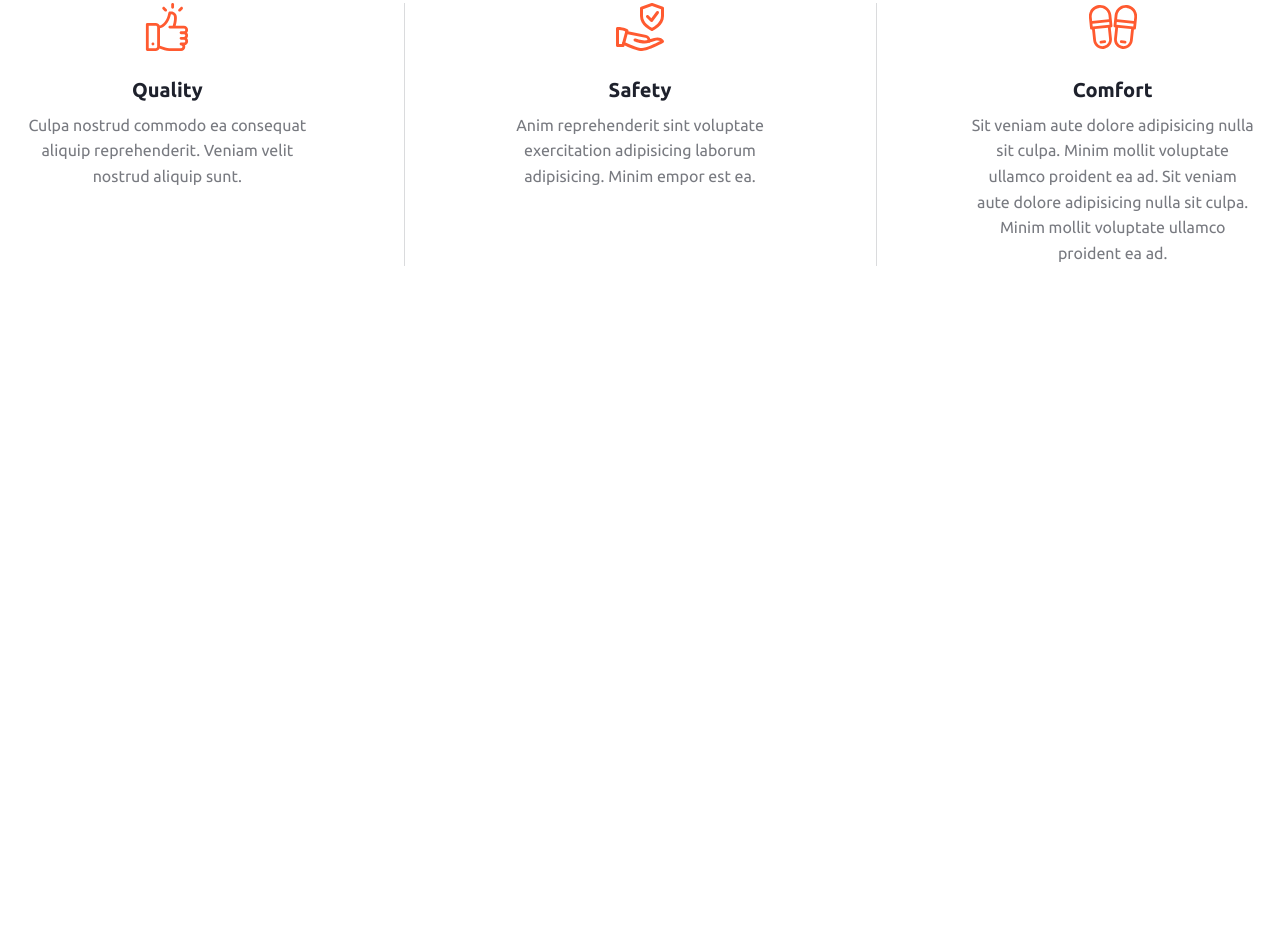
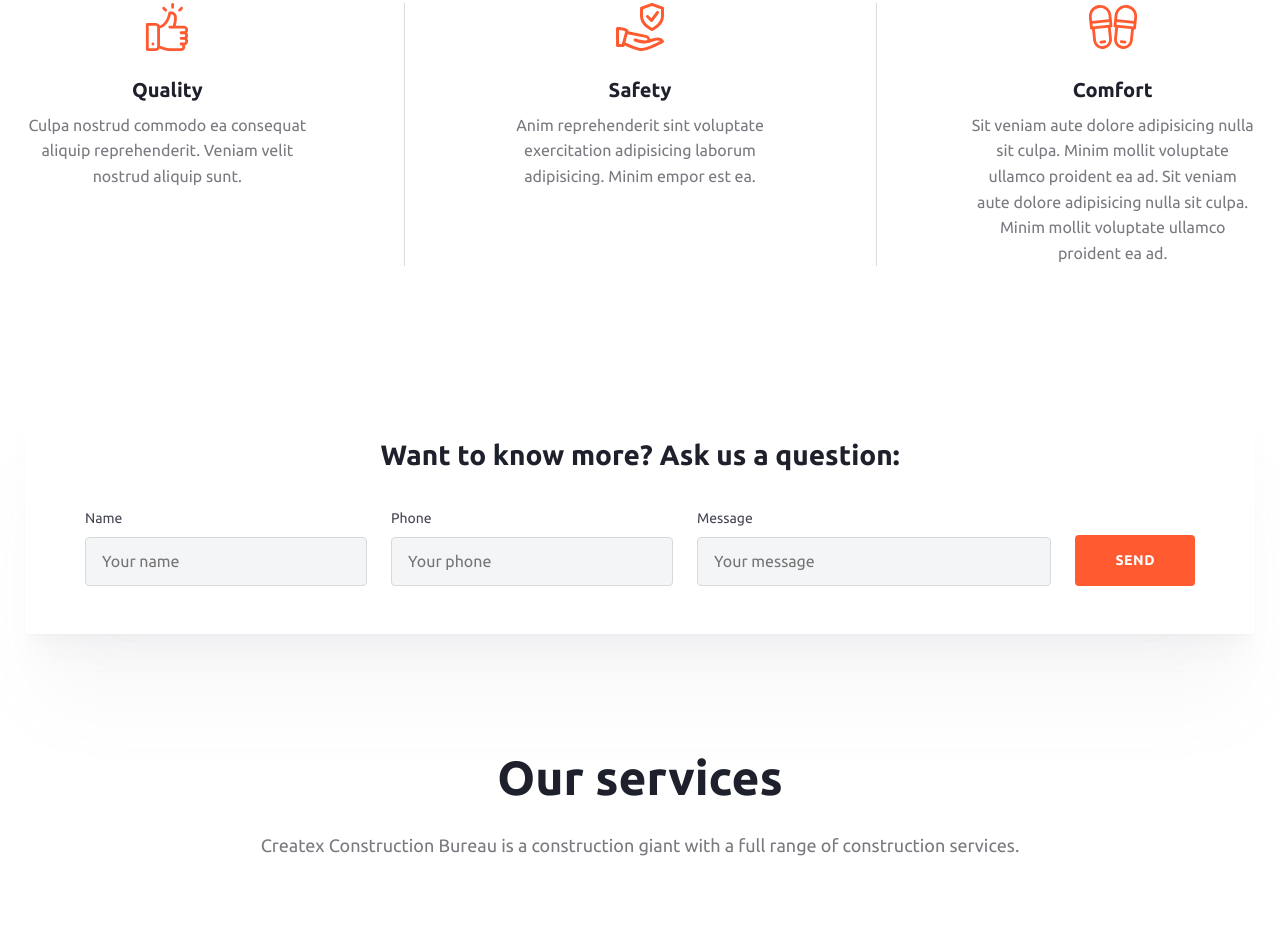
Before and after one commit to max-kot/createx-construct, a website: page src/html/index.html in a window 1280 px wide. Shown: the part 2022-2960 px from the top of the page. Before the commit the page ends 2558 px from the top, so only its background shows below. Drawn offline with nearby package versions, Linux system fonts and the light colour scheme; files that its build step writes are made by us from their sources; files whose address does not match are found by name; a web font is replaced by a local one.

Commit message:
added form-section and start services-section

```diff
--- a/src/html/index.html
+++ b/src/html/index.html
@@ -14,6 +14,8 @@
 			@@include('./modules/_hero.html')
 			@@include('./modules/_video-section.html')
 			@@include('./modules/_values.html')
+			@@include('./modules/_form-section.html')
+			@@include('./modules/_services-section.html')
 		</main>
 		@@include('./modules/_footer.html')
 	</div>
--- /dev/null
+++ b/src/html/modules/_form-section.html
@@ -0,0 +1,31 @@
+<section class="form-section">
+	<div class="container">
+		<div class="form-section__body">
+			<h3 class="form-section__title title-second">
+				Want to know more? Ask us a question:
+			</h3>
+			<form class="form-section__form form" action="#">
+				<label class="form__label form-section__label">
+					<span class="form__label-text">
+						Name
+					</span>
+					<input class="form__input form-section__input" type="text" placeholder="Your name" required>
+				</label>
+				<label class="form__label form-section__label">
+					<span class="form__label-text">
+						Phone
+					</span>
+					<input class="form__input form-section__input" type="tel" placeholder="Your phone" required>
+				</label>
+				<label class="form__label form-section__label form-section__label--textarea">
+					<span class="form__label-text">
+						Message
+					</span>
+					<textarea class="form__input form__textarea form-section__textarea" placeholder="Your message"
+						wrap="off"></textarea>
+				</label>
+				<button class="form-section__btn form__btn btn" type="submit">Send</button>
+			</form>
+		</div>
+	</div>
+</section>
--- /dev/null
+++ b/src/html/modules/_services-section.html
@@ -0,0 +1,12 @@
+<section class="services-section">
+	<div class="container">
+		<div class="services-section__heading heading">
+			<h2 class="heading__title title-section">
+				Our services
+			</h2>
+			<p class="heading__text">
+				Createx Construction Bureau is a construction giant with a full range of construction services.
+			</p>
+		</div>
+	</div>
+</section>
--- a/src/scss/base/_base.scss
+++ b/src/scss/base/_base.scss
@@ -11,7 +11,7 @@ body {
 	font-weight: 400;
 	font-style: normal;
 	font-size: 100%;
-	line-height: 1.6;
+	line-height: 160%;
 	color: var(--main-color);
 	background: var(--bg-color);
 }
@@ -109,6 +109,16 @@ body {
 	}
 }
 
+.title-second {
+	margin: 0;
+	padding: 0;
+	font-family: var(--main-font);
+	font-weight: 700;
+	font-size: rem(28);
+	line-height: 150%;
+	color: var(--title-color);
+}
+
 .heading {
 	text-align: center;
 	max-width: 1000px;
@@ -132,5 +142,6 @@ body {
 	&__text {
 		padding: 0;
 		margin: 0;
+		font-size: rem(18);
 	}
 }
--- /dev/null
+++ b/src/scss/modules/_form-section.scss
@@ -0,0 +1,70 @@
+.form-section {
+	margin-top: -150px;
+	margin-bottom: -100px;
+	@media (max-width: 768px) {
+		margin-top: unset;
+	}
+	&__body {
+		padding: 48px 60px;
+		background: var(--light-color);
+		box-shadow: 0px 80px 80px -20px rgba(154, 156, 165, 0.08), 0px 30px 24px -10px rgba(154, 156, 165, 0.05),
+			0px 12px 10px -6px rgba(154, 156, 165, 0.04), 0px 4px 4px -4px rgba(30, 33, 44, 0.03);
+		border-radius: 4px;
+
+		@media (max-width: 768px) {
+			padding: 28px 40px;
+		}
+		@media (max-width: 500px) {
+			padding: 15px 20px;
+		}
+	}
+
+	&__title {
+		text-align: center;
+		&:not(:last-child) {
+			margin-bottom: 32px;
+		}
+	}
+
+	&__form {
+		display: flex;
+		align-items: flex-end;
+		margin: -5px -12px;
+		@media (max-width: 1024px) {
+			flex-wrap: wrap;
+		}
+		& > * {
+			margin: 5px 12px;
+		}
+	}
+
+	&__label {
+		flex: 0 1 260px;
+		@media (max-width: 1024px) {
+			flex-grow: 1;
+		}
+	}
+
+	&__label--textarea {
+		flex: 1 1 auto;
+		@media (max-width: 1024px) {
+			flex-basis: 100%;
+		}
+	}
+
+	&__input {
+		max-height: 49px;
+	}
+
+	&__textarea {
+		max-height: 49px;
+		overflow-y: hidden;
+	}
+
+	&__btn {
+		font-size: rem(14);
+		@media (max-width: 1024px) {
+			flex-grow: 1;
+		}
+	}
+}
--- /dev/null
+++ b/src/scss/modules/_form.scss
@@ -0,0 +1,31 @@
+.form {
+	&__label {
+		display: flex;
+		flex-direction: column;
+	}
+
+	&__label-text {
+		font-size: rem(14);
+		line-height: 150%;
+		color: var(--menu-color);
+		&:not(:last-child) {
+			margin-bottom: 8px;
+		}
+	}
+
+	&__input {
+		background: #f4f5f7;
+		border: 1px solid #d7dadd;
+		border-radius: 4px;
+		padding: 11px 16px;
+	}
+
+	&__textarea {
+		resize: none;
+	}
+
+	&__btn {
+		text-align: center;
+		justify-content: center;
+	}
+}
--- /dev/null
+++ b/src/scss/modules/_services-section.scss
@@ -0,0 +1,9 @@
+.services-section {
+	padding-top: 212px;
+	padding-bottom: 80px;
+	@media (max-width: 768px) {
+		padding: 130px 0 30px;
+	}
+	&__heading {
+	}
+}
--- a/src/scss/modules/_values.scss
+++ b/src/scss/modules/_values.scss
@@ -2,7 +2,9 @@
 	padding-top: 60px;
 	padding-bottom: 270px;
 	background: var(--light-color);
-
+	@media (max-width: 768px) {
+		padding: 30px 0;
+	}
 	&__heading {
 	}
 
--- a/src/scss/style.scss
+++ b/src/scss/style.scss
@@ -10,5 +10,8 @@
 @import "./modules/_hero.scss";
 @import "./modules/_video-section.scss";
 @import "./modules/_values.scss";
+@import "./modules/_form-section.scss";
+@import "./modules/_services-section.scss";
 
 // Blocks
+@import "./modules/_form.scss";
```
Also changed, not shown: src/index.html (+43 -0 lines), dist/css/style.css, dist/css/style.min.css, dist/index.html, src/css/style.css, src/css/style.min.css.
